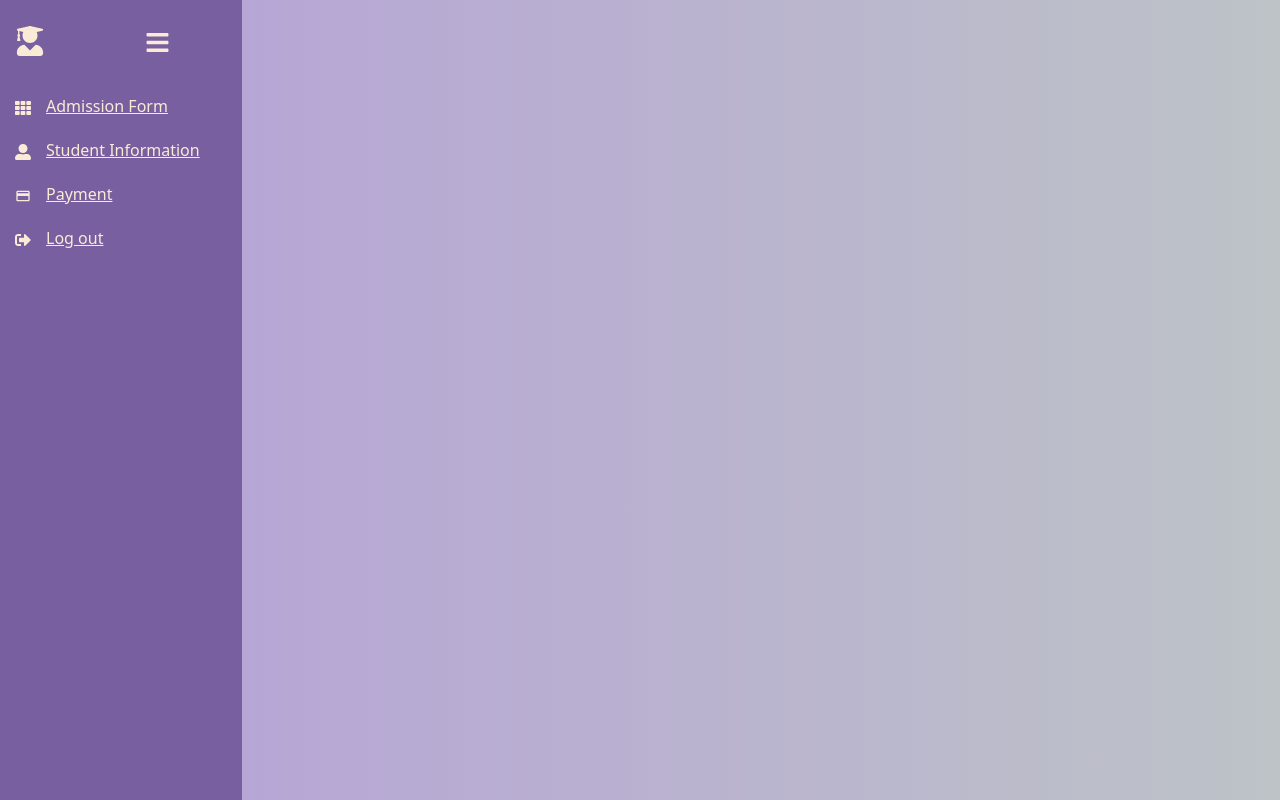
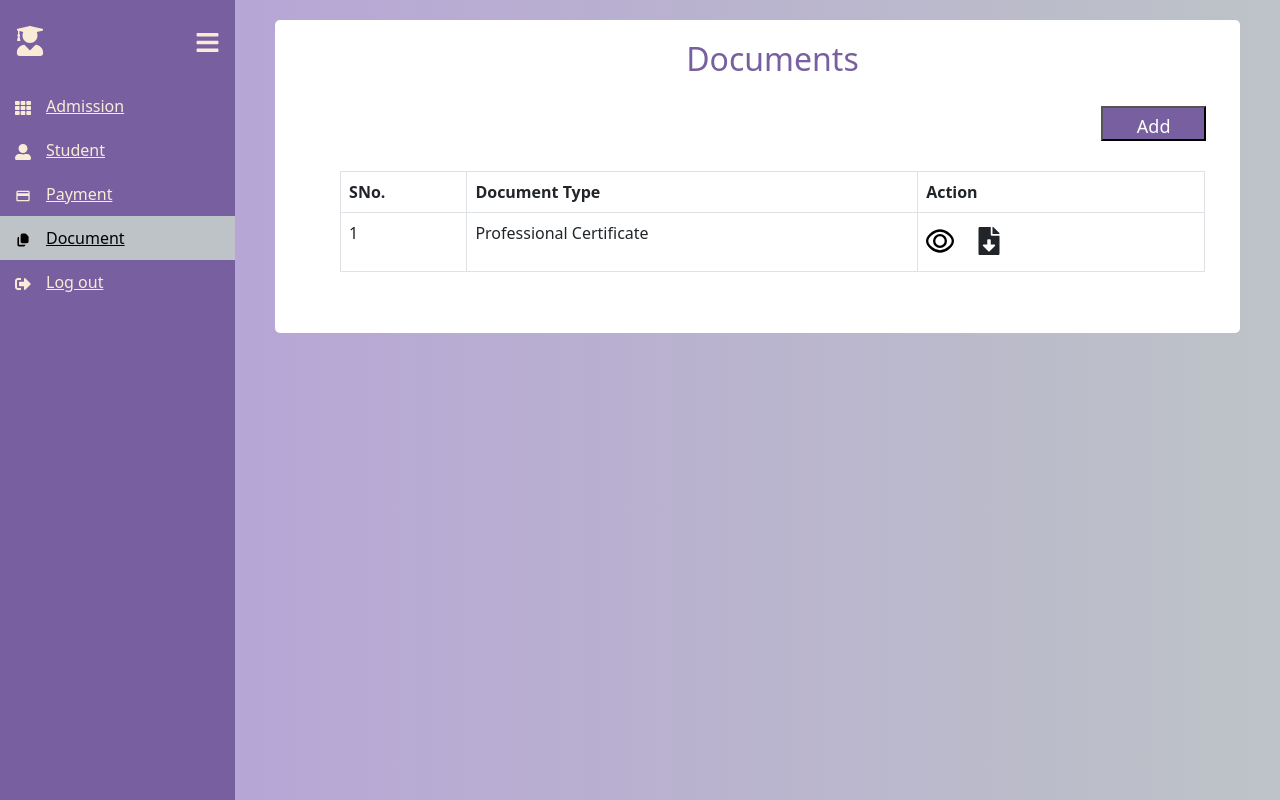
Before and after one commit to YODA-SuperKings/University-Admin, a React (Create React App) app in the folder University Admin Web/university_admin_web/: page /Document in a window 1280 px wide. Shown: the top 800 px of the page. Built offline with nearby package versions, Linux system fonts and the light colour scheme.

Commit message:
Document UI Completed

```diff
--- a/University Admin Web/university_admin_web/src/App.js
+++ b/University Admin Web/university_admin_web/src/App.js
@@ -5,6 +5,7 @@ import Sidebar from './Components/Sidebar';
 import AdmissionForm from './Components/AdmissionForm';
 import StudentInformation from './Components/StudentInformation';
 import Payment from './Components/Payment';
+import Document from './Components/Document';
 
 function App() {
   return (
@@ -15,6 +16,7 @@ function App() {
             <Route path="AdmissionForm" element={<AdmissionForm />} />
             <Route path="StudentInformation" element={<StudentInformation />} />
             <Route path="Payment" element={<Payment />} />
+            <Route path="Document" element={<Document />} />
           </Routes>
         </Sidebar>
       </BrowserRouter>
--- a/University Admin Web/university_admin_web/src/Components/AdmissionForm.js
+++ b/University Admin Web/university_admin_web/src/Components/AdmissionForm.js
@@ -281,7 +281,7 @@ function AdmissionForm(){
                             <option value={0}>-Select-</option>
                             <option value={1}>Freshman</option>
                             <option value={2}>Transferee</option>
-                            <option value={2}>Other</option>
+                            <option value={3}>Other</option>
                         </select>
                     </div>
                     <div className='col-md-4'>
--- /dev/null
+++ b/University Admin Web/university_admin_web/src/Components/Document.js
@@ -0,0 +1,124 @@
+import React, {useState, useEffect} from 'react';
+import 'bootstrap/dist/css/bootstrap.min.css';
+import { GrView } from 'react-icons/gr';
+import { FaFileDownload } from 'react-icons/fa';
+import { useNavigate, Link } from "react-router-dom";
+import Table from 'react-bootstrap/Table';
+import Modal from 'react-bootstrap/Modal';
+
+function Document(){
+    const [modalShow, setModalShow] = React.useState(false);
+    const [gridData, setGridData] = useState([]);
+    const [documentType, setDocumentType] = useState(null);
+    const gridVals = [{id: 1, documentType: "Professional Certificate" }]
+
+    const handleInputChange = (e) => {
+        const {id , value} = e.target;
+        if(id === "documentType")
+            setDocumentType(value);
+    }
+
+    const getDocumentGridData  = (e) => {
+        fetch('https://localhost:44342/api/Student/GetStudents',
+        {
+            method: 'GET',
+            withCredentials: true,
+            crossorigin: true,
+            headers: {
+            Accept: 'application/json','Content-Type': 'application/json'
+            },
+        })
+        .then((res) => res.json())
+        .then((data) => {
+            setGridData(data);
+            console.log(data);
+        })
+        .catch((error) => {
+            console.error(error);
+        });
+    }
+
+    useEffect(() => {
+        //getDocumentGridData();
+        setGridData(gridVals);
+     }, [])
+
+     const handleSaveSubmit = (e) => {
+
+     }
+
+     function AddDocumentModal(props) {
+        return (
+          <Modal {...props} size="lg" aria-labelledby="contained-modal-title-vcenter" centered>
+            <Modal.Header closeButton>
+              <Modal.Title id="contained-modal-title-vcenter">
+                Add Document
+              </Modal.Title>
+            </Modal.Header>
+            <Modal.Body>
+              <div className='row'>
+                <div className='col-md-6'>
+                        <label className="form_label" for="documentType">Document Type </label><br></br>
+                        <select className="form_input" id="documentType" value={documentType} onChange = {(e) => handleInputChange(e)}>
+                            <option value={0}>-Select-</option>
+                            <option value={1}>Degree Certificate</option>
+                            <option value={2}>Provisional Certificate</option>
+                            <option value={3}>Consolidated Marks Sheet</option>
+                        </select>
+                </div>
+                <div className='col-md-6' style={{paddingTop: "25px"}}>
+                    <input  type="file" name="" id="documentBrowse"/>
+                </div>
+              </div>
+            </Modal.Body>
+            <Modal.Footer>
+                <button variant="primary" onClick={(e)=>handleSaveSubmit(e)} type="submit" class="btn_add_document_save">Save</button>
+                <button variant="primary" onClick={props.onHide} type="submit" class="btn_add_document_close">Close</button>
+            </Modal.Footer>
+          </Modal>
+        );
+      }
+
+    return(
+        <div className="form-document">
+            <div><h1 className='document_header'>Documents</h1></div>
+            <div className="form-document-body">
+            <span style={{paddingLeft: "87%"}}></span>
+            <button variant="primary" onClick={() => setModalShow(true)} type="submit" class="btn_add_document">Add Document</button>
+            <AddDocumentModal show={modalShow} onHide={() => setModalShow(false)}/>
+            <Table responsive bordered hover>
+                <thead>
+                    <tr>
+                        <th>SNo.</th>
+                        <th>Document Type</th>
+                        <th>Action</th>
+                    </tr>
+                </thead>
+                <tbody>
+                    {gridData.map(d =>
+                        <tr key = {d.id}>
+                            <td>{d.id}</td>
+                            <td>{d.documentType}</td>
+                            <td>
+                                <div className='row'>
+                                    <div className='col-sm-2'>
+                                        <h3 style={{cursor:'pointer'}}><GrView/></h3>
+                                    </div>
+                                    <div className='col-sm-2'>
+                                        <h3 style={{cursor:'pointer'}}><FaFileDownload/></h3>
+                                    </div>
+                                    <div className='col-sm-8'>
+
+                                    </div>
+                                </div>
+                            </td>
+                        </tr>
+                    )}
+                </tbody>
+            </Table>
+            </div>
+            </div>
+    )
+}
+
+export default Document;
--- a/University Admin Web/university_admin_web/src/Components/Sidebar.js
+++ b/University Admin Web/university_admin_web/src/Components/Sidebar.js
@@ -1,23 +1,29 @@
 import React, {useState} from 'react';
 import { FaBars, FaTh, FaUserAlt, FaUserGraduate, FaSignOutAlt } from 'react-icons/fa';
 import { MdOutlinePayment } from 'react-icons/md';
+import { HiDocumentDuplicate } from 'react-icons/hi';
 import { NavLink } from 'react-router-dom';
 
 const menuItem = [
     {
         path: "/AdmissionForm",
-        name: "Admission Form",
+        name: "Admission",
         icon: <FaTh/>
     },
     {
         path: "/StudentInformation",
-        name: "Student Information",
+        name: "Student",
         icon: <FaUserAlt/>
     },
     {
         path: "/Payment",
         name: "Payment",
         icon: <MdOutlinePayment/>
+    },
+    {
+        path: "/Document",
+        name: "Document",
+        icon: <HiDocumentDuplicate/>
     },
     {
         path: "/",
@@ -31,10 +37,10 @@ function Sidebar({children}){
     const toggle = () => setIsOpen(!isOpen);
     return(
       <div className='Sidebar_container'>
-        <div className='sidebar'>
+        <div style={{width: isOpen ? "250px" : "50px"}} className='sidebar'>
             <div className='topSection'>
                 <h1 style={{display: isOpen ? "block" : "none"}} className='logo'><FaUserGraduate/></h1>
-                <div style={{marginLeft: isOpen ? "100px" : "0px"}} className='bars'>
+                <div style={{marginLeft: isOpen ? "150px" : "0px", cursor:'pointer'}} className='bars'>
                     <FaBars onClick={toggle}/>
                 </div>
             </div>
--- a/University Admin Web/university_admin_web/src/Styles/style.css
+++ b/University Admin Web/university_admin_web/src/Styles/style.css
@@ -316,3 +316,38 @@ main{
   font-size: large;
 }
 /*Payment - End*/
+
+/*Document - Start*/
+.form-document{
+  background-color: white;
+  border-radius: 5px;
+  width: 96% !important;
+  margin: 0px auto;
+  padding: 20px;
+  padding-left: 50px;
+}
+
+.form-document-body{
+  text-align: left;
+  padding: 20px 10px;
+}
+
+.form-document-body > *{
+  padding: 5px;
+}
+
+.document_header{
+  text-align: center;
+  font-size: xx-large;
+  color: #785fa0;
+}
+
+.btn_add_document, .btn_add_document_save, .btn_add_document_close{
+  height: 35px;
+  width: 12%;
+  background-color: #785fa0;
+  color: white;
+  font-size: large;
+  text-align: center;
+}
+/*Document - End*/
```
